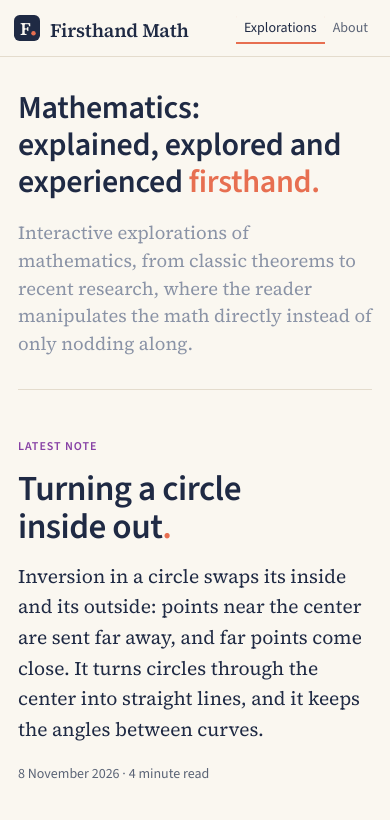
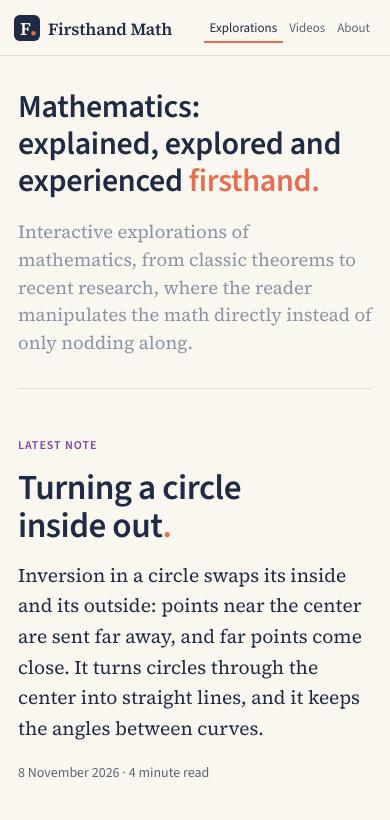
Before and after one commit to leotrs/firsthandmath, a plain HTML site: page public/index.html in a window 390 px wide. Shown: the top 820 px of the page. Drawn offline with nearby package versions, Linux system fonts and the light colour scheme.

Commit message:
Inversion note in the new voice, a Voice section in BRAND.md, and fixes from a site audit
The note is rewritten in full sentences, with no instructions to the reader and no
Sources section; the citations sit in the text. The theme replaces BRAIID's blue
accent scale with the plum scale, so nothing stays blue. The home page shows the
current inversion figure, the site's own links get an ink focus ring, Videos is back
in the phone header, and Turan's lambda_1 is terracotta with the ceiling in ink.

Co-Authored-By: Claude Opus 5.5 <noreply@anthropic.com>
Claude-Session: https://claude.ai/code/session_018B1YFdQCK4Xtd9jWM7feuX

```diff
--- a/public/base.css
+++ b/public/base.css
@@ -47,7 +47,7 @@ body { margin: 0; color: var(--fm-ink); }
 .fm-site nav a:hover { color: var(--fm-ink); background: color-mix(in srgb, var(--fm-ink) 7%, transparent); }
 .fm-site nav a:active { color: var(--fm-ink); background: color-mix(in srgb, var(--fm-ink) 14%, transparent); transform: translateY(1px); }
 .fm-site nav a[aria-current="page"] { color: var(--fm-ink); box-shadow: inset 0 -2px 0 var(--fm-terracotta); border-radius: 8px 8px 0 0; }
-.fm-site a:focus-visible { outline: 2px solid var(--fm-ink); outline-offset: 2px; }
+a:not(.manuscriptwrapper a):focus-visible { outline: 2px solid var(--fm-ink); outline-offset: 2px; }
 
 /* The kind of an exploration, and its byline */
 .fm-kind { font: 600 12px var(--fm-sans); letter-spacing: .08em; text-transform: uppercase; }
@@ -57,9 +57,9 @@ body { margin: 0; color: var(--fm-ink); }
 
 @media (max-width: 600px) {
   .fm-site { padding: 12px 14px; }
-  .fm-brand span { font-size: 19px; }
+  .fm-brand { gap: 8px; }
+  .fm-brand span { font-size: 17px; }
   .fm-mark { width: 26px; height: 26px; }
   .fm-site nav { gap: 0; }
-  .fm-site nav a { font-size: 14px; padding: 9px 8px; }
-  .fm-site nav a:nth-child(2) { display: none; }
+  .fm-site nav a { font-size: 13px; padding: 9px 6px; }
 }
--- a/theme/page.css
+++ b/theme/page.css
@@ -57,37 +57,26 @@
   /* BRAIID sets the text's font once, on the wrapper; the text inherits that, so it is set here too. */
   font-family: var(--font-body);
 }
-/* BRAIID colors everything that follows the accent (links, keywords, the rail and wash of a selected
-   block) from two scales of eleven shades, set on body[data-accent]. Both are replaced here with
-   Firsthand's plum, a Tailwind-style scale made from #8e44ad (tailwindcolor.tools). In dark mode the
-   scale is reversed, as BRAIID's own scales are: the light shades become the dark ones. Plum is the
-   site's accent and is never used in figures (BRAND.md). */
-body[data-accent] {
-  --primary-50: light-dark(#f8f6f8, #231429);
-  --primary-100: light-dark(#f1ecf3, #3b2046);
-  --primary-200: light-dark(#e0d0e6, #502a60);
-  --primary-300: light-dark(#cdafda, #6e3785);
-  --primary-400: light-dark(#b784cc, #8741a5);
-  --primary-500: light-dark(#a15abe, #a15abe);
-  --primary-600: light-dark(#8741a5, #b784cc);
-  --primary-700: light-dark(#6e3785, #cdafda);
-  --primary-800: light-dark(#502a60, #e0d0e6);
-  --primary-900: light-dark(#3b2046, #f1ecf3);
-  --primary-950: light-dark(#231429, #f8f6f8);
-  --information-50: var(--primary-50);
-  --information-100: var(--primary-100);
-  --information-200: var(--primary-200);
-  --information-300: var(--primary-300);
-  --information-400: var(--primary-400);
-  --information-500: var(--primary-500);
-  --information-600: var(--primary-600);
-  --information-700: var(--primary-700);
-  --information-800: var(--primary-800);
-  --information-900: var(--primary-900);
-  --information-950: var(--primary-950);
-  /* Keywords one step brighter than BRAIID's default, so they stand out from the text. */
-  --text-keyword: var(--primary-600);
+/* The page's accent is BRAIID's default, blue, and every color that follows the accent (links,
+   keywords, the selected block, the sidebar) is built from BRAIID's blue scale. That scale is
+   replaced here with Firsthand's plum, a Tailwind-style scale made from #8e44ad
+   (tailwindcolor.tools), reversed in dark mode as BRAIID's own scales are. Plum is the site's
+   accent and is never used in figures (BRAND.md). */
+:root {
+  --blue-50: light-dark(#f8f6f8, #231429);
+  --blue-100: light-dark(#f1ecf3, #3b2046);
+  --blue-200: light-dark(#e0d0e6, #502a60);
+  --blue-300: light-dark(#cdafda, #6e3785);
+  --blue-400: light-dark(#b784cc, #8741a5);
+  --blue-500: light-dark(#a15abe, #a15abe);
+  --blue-600: light-dark(#8741a5, #b784cc);
+  --blue-700: light-dark(#6e3785, #cdafda);
+  --blue-800: light-dark(#502a60, #e0d0e6);
+  --blue-900: light-dark(#3b2046, #f1ecf3);
+  --blue-950: light-dark(#231429, #f8f6f8);
 }
+/* Keywords one step brighter than BRAIID's default, so they stand out from the text. */
+body[data-accent] { --text-keyword: var(--primary-600); }
 
 /* The page title, as on the home page: Source Sans 3 semibold, in ink. */
 .manuscriptwrapper h1 {
```
Also changed, not shown: public/images/inversion-dark.png, public/images/inversion-light.png, 3 other files.
